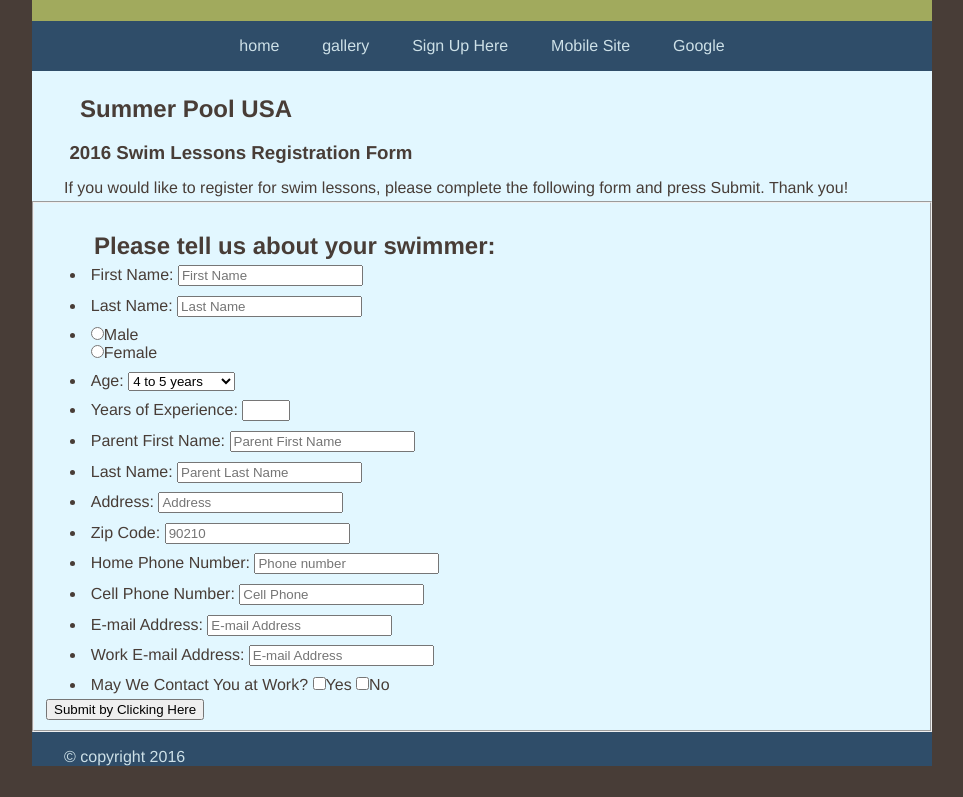
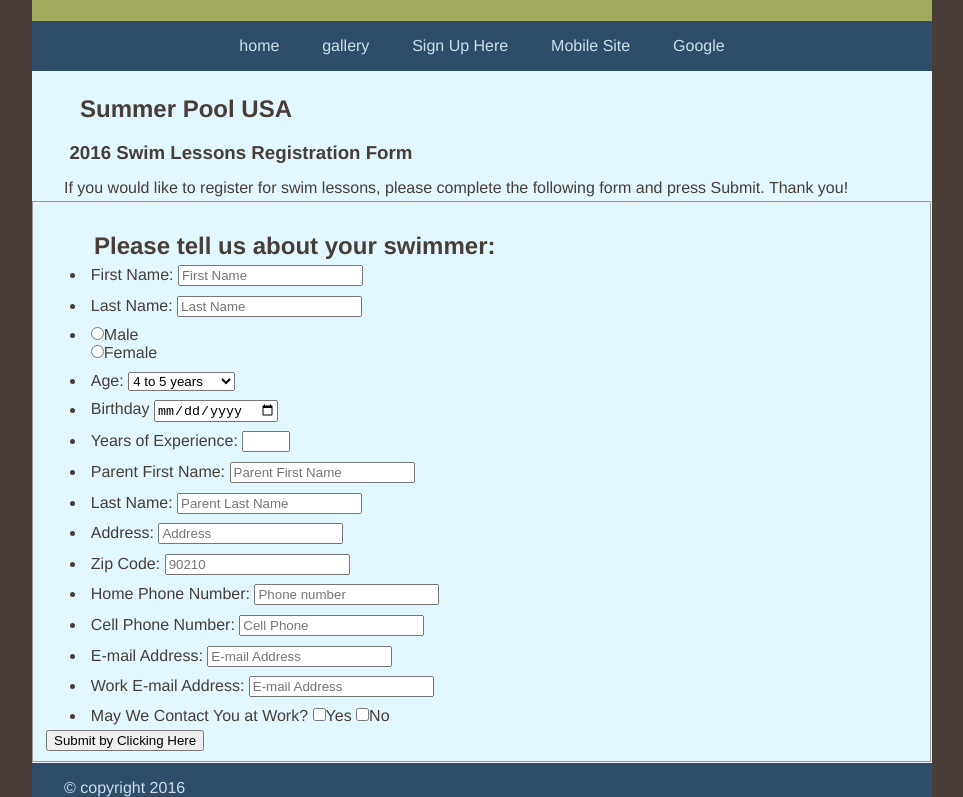
Before and after one commit to PatsyKlotz/sign-up-homework, a plain HTML site: page index.html in a window 1280 px wide. Shown: the part 137-934 px from the top of the page, without its empty margins (158-1121 px from the left). Before the commit the page ends 903 px from the top, so only its background shows below. Drawn offline with nearby package versions, Linux system fonts and the light colour scheme.

```diff
--- a/index.html
+++ b/index.html
@@ -63,8 +63,12 @@
                   </select>
                 </li>
                 <li>
-                    <label id="yrs-of-exper">Years of Experience:</label>
-                    <input type="number" name="quantity" min="0" max="6">
+                  <label id="bday">Birthday</label>
+                  <input type="date" name="bday" placeholder="01/01/00">
+                </li>
+                <li>
+                  <label id="yrs-of-exper">Years of Experience:</label>
+                  <input type="number" name="quantity" min="0" max="6" required>
                 </li>
                 <li>
                   <label id="parent-f-name-label">Parent First Name:</label>
```
